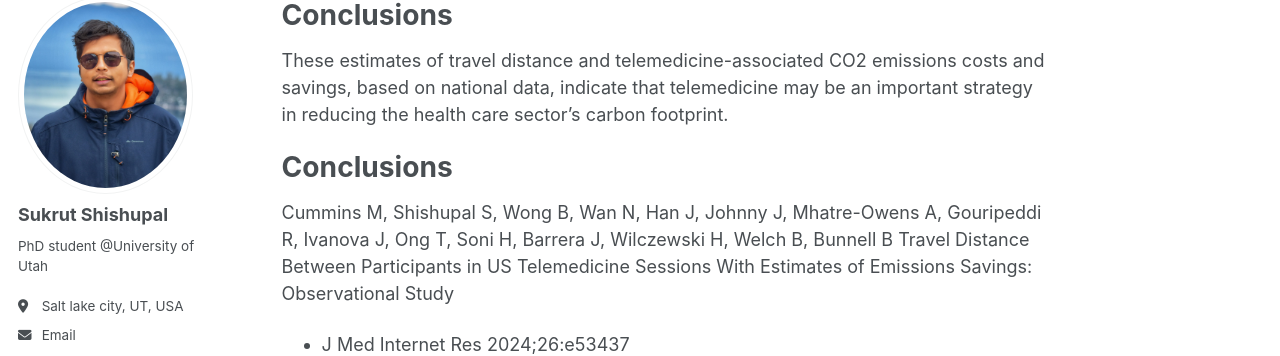
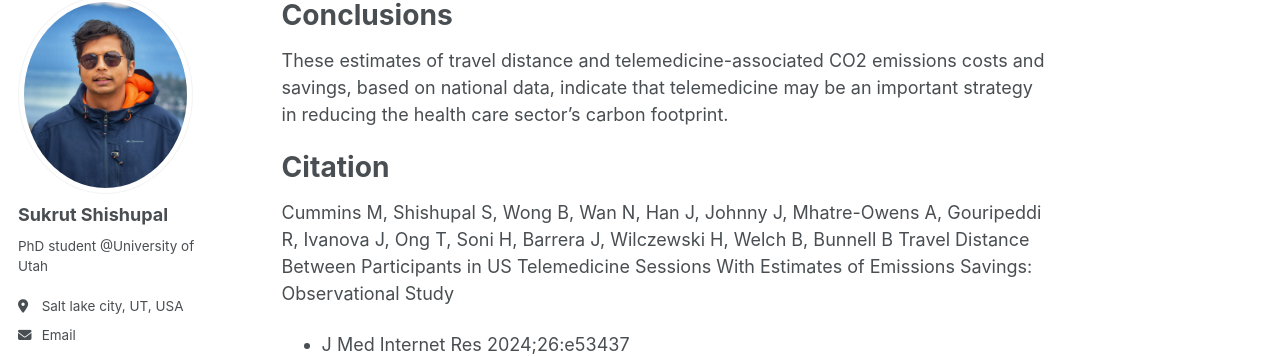
Before and after one commit to sukrut-shishupal/sukrut.shishupal.github.io, a Jekyll site: the page built from _publications/Telemedicine_Emissions.md, in a window 1280 px wide and 900 px high, scrolled down 1079 px. Shown: the part 110-466 px from the top of the window. Built offline with Jekyll 4.4.1, drawn with Linux system fonts in a browser that asks for light colours; some web fonts are replaced.

Commit message:
Update Telemedicine_Emissions.md

```diff
--- a/_publications/Telemedicine_Emissions.md
+++ b/_publications/Telemedicine_Emissions.md
@@ -3,8 +3,7 @@
 collection: publications
 category: manuscripts
 permalink: /publication/Telemedicine_Emissions
-image: "/images/Publication_1.jpg"
-excerpt: "A large-scale retrospective analysis of US telemedicine sessions shows that telemedicine reduces median travel by 49 miles and saves over 1.4 million metric tons of CO2 annually, hence shrinking health care's carbon footprint."
+excerpt: "<img src='/images/Publication_1.jpg' alt='Alt Text'/>A large-scale retrospective analysis of US telemedicine sessions shows that telemedicine reduces median travel by 49 miles and saves over 1.4 million metric tons of CO2 annually, hence shrinking health care's carbon footprint."
 date: 2024-05-15
 venue: "Journal of Medical Internet Research"
 paperurl: "https://www.jmir.org/2024/1/e53437/"
@@ -35,7 +34,7 @@
 ======
 These estimates of travel distance and telemedicine-associated CO2 emissions costs and savings, based on national data, indicate that telemedicine may be an important strategy in reducing the health care sector’s carbon footprint.
 
-Conclusions
+Citation
 ======
 Cummins M, Shishupal S, Wong B, Wan N, Han J, Johnny J, Mhatre-Owens A, Gouripeddi R, Ivanova J, Ong T, Soni H, Barrera J, Wilczewski H, Welch B, Bunnell B
 Travel Distance Between Participants in US Telemedicine Sessions With Estimates of Emissions Savings: Observational Study
```
